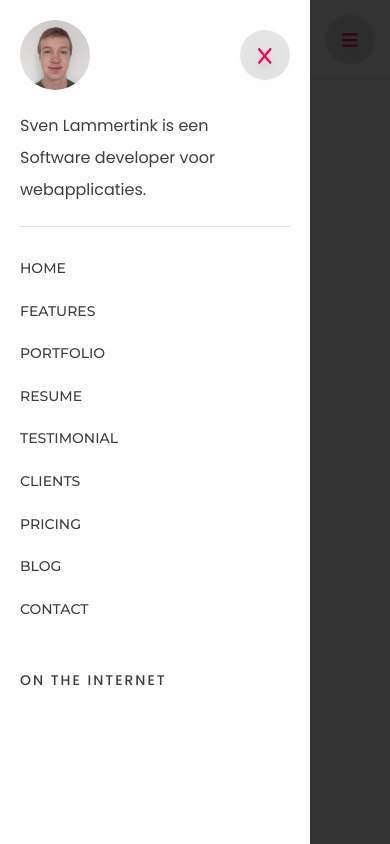
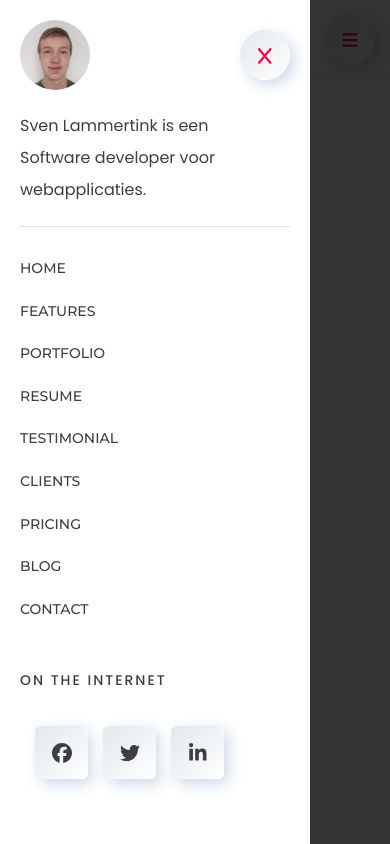
Before and after one commit to Svenlaa/cv-site, a Next.js app: page / in a window 390 px wide. Both pictures are taken after a click on the button 350 px from the left and 39 px from the top of the page. Built offline with nearby package versions, Linux system fonts and the light colour scheme.

Commit message:
Finish Mobile navbar

```diff
--- a/package.json
+++ b/package.json
@@ -10,6 +10,7 @@
   },
   "dependencies": {
     "@fortawesome/fontawesome-svg-core": "^6.2.0",
+    "@fortawesome/free-brands-svg-icons": "^6.2.0",
     "@fortawesome/free-solid-svg-icons": "^6.2.0",
     "@fortawesome/react-fontawesome": "^0.2.0",
     "next": "13.0.0",
--- a/src/components/SidebarContent.tsx
+++ b/src/components/SidebarContent.tsx
@@ -1,7 +1,14 @@
+import {
+  faFacebook,
+  faLinkedinIn,
+  faTwitter,
+} from "@fortawesome/free-brands-svg-icons";
 import { faX } from "@fortawesome/free-solid-svg-icons";
+import { FontAwesomeIcon } from "@fortawesome/react-fontawesome";
 import Image from "next/image";
 import Link from "next/link";
 import CircleButton from "./UI/CircleButton";
+import HoverButton from "./UI/HoverButton";
 
 const links = [
   {
@@ -42,6 +49,24 @@ const links = [
   },
 ] as const;
 
+const SocialLinks = [
+  {
+    label: faFacebook,
+    href: "https://facebook.com",
+    title: "Facebook",
+  },
+  {
+    label: faTwitter,
+    href: "https://twitter.com/Svenlaa",
+    title: "Twitter",
+  },
+  {
+    label: faLinkedinIn,
+    href: "https://linkedin.com/in/Svenlaa",
+    title: "Linkedin",
+  },
+] as const;
+
 type Props = {
   onClick: () => void;
 };
@@ -74,9 +99,20 @@ const SidebarContent = ({ onClick }: Props) => {
           ))}
         </ul>
       </nav>
-      <div className="mt-5 pt-5 text-[14px] font-medium uppercase">
+      <div className="mt-5 mb-5 pt-5 text-[14px] font-medium uppercase">
         <span className="tracking-[2px]">On the internet</span>
       </div>
+      <ul className="ml-[15px] flex flex-row gap-[15px]">
+        {SocialLinks.map((link, i) => (
+          <li key={i} className="my-[15px]">
+            <HoverButton
+              title={link.title}
+              href={link.href}
+              label={<FontAwesomeIcon icon={link.label} />}
+            />
+          </li>
+        ))}
+      </ul>
     </>
   );
 };
--- a/src/components/UI/CircleButton.tsx
+++ b/src/components/UI/CircleButton.tsx
@@ -9,7 +9,7 @@ const CircleButton = ({ onClick, icon }: Props) => {
   return (
     <button
       onClick={onClick}
-      className="h-[50px] w-[50px] rounded-full bg-cover drop-shadow-lg after:absolute after:left-0 after:top-0 after:-z-10 after:h-[50px] after:w-[50px] after:rounded-full after:bg-black/10 after:duration-500 hover:after:scale-110"
+      className="h-[50px] w-[50px] rounded-full bg-gradient-to-br from-white0 to-white bg-cover shadow-white3 after:absolute after:left-0 after:top-0 after:-z-10 after:h-[50px] after:w-[50px] after:rounded-full after:bg-pbright after:duration-500 hover:after:scale-110"
     >
       <FontAwesomeIcon
         icon={icon}
--- /dev/null
+++ b/src/components/UI/HoverButton.tsx
@@ -0,0 +1,19 @@
+import Link from "next/link";
+import { type ReactNode } from "react";
+
+type Props = {
+  href: string;
+  label: ReactNode;
+  title: string;
+};
+const HoverButton = ({ href, label, title }: Props) => {
+  return (
+    <Link href={href} className="group" title={title}>
+      <span className="flex h-[53px] w-[53px] flex-row items-center justify-center rounded-md bg-gradient-to-br from-white0 to-white text-xl text-text shadow-white3 transition-all duration-[400ms] ease-in-out group-hover:translate-y-[-5px] group-hover:from-purple group-hover:to-red group-hover:text-white">
+        {label}
+      </span>
+    </Link>
+  );
+};
+
+export default HoverButton;
--- a/tailwind.config.cjs
+++ b/tailwind.config.cjs
@@ -6,11 +6,21 @@ module.exports = {
       colors: {
         prime: "#ff014f",
         text: "#3c3e41",
+        pbright: "#e5e7eb",
       },
       fontFamily: {
         main: "Poppins",
         nav: "Montserrat",
       },
+      boxShadow: {
+        white3: ["5px 5px 15px #d1d9e6", "-5px -5px 15px #ffffff"],
+      },
+      gradientColorStops: {
+        red: "#fc636b",
+        purple: "#5a57ce",
+        white: "#ffffff",
+        white0: "#e2e8ec",
+      },
     },
   },
   plugins: [],
```
Also changed, not shown: 1 other file (tests, documents, lock files or other folders).
